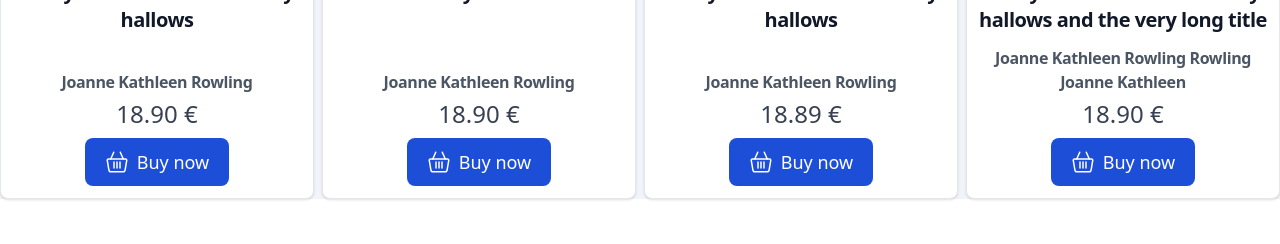
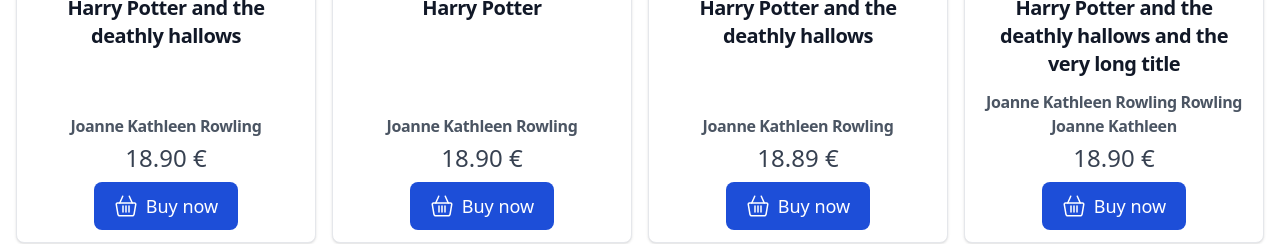
Before and after one commit to jzizka8/BookMarket, a React (Vite) app in the folder frontend/: page /books in a window 1280 px wide. Shown: the part 419-663 px from the top of the page. Built offline with nearby package versions, Linux system fonts and the light colour scheme.

Commit message:
feat: allBooks pagination

```diff
--- a/frontend/src/pages/AllBooks.tsx
+++ b/frontend/src/pages/AllBooks.tsx
@@ -1,8 +1,9 @@
+import { useState } from 'react';
 import BookCard from '../components/BookCard/BookCard';
 import { Genre, Lang } from '../types/prismaTypes';
 
 const AllBooks = () => {
-  const books = [
+  const filteredBooks = [
     {
       id: '51802sf7-9ab5-437d-b4a4-1db640c69eda',
       createdAt: new Date(),
@@ -106,11 +107,15 @@ const AllBooks = () => {
       },
     },
   ];
-
+  const SHOWN_ITEMS_COUNT = 20;
+  const [shownItems, setShownItems] = useState(SHOWN_ITEMS_COUNT);
+  const showMore = () => {
+    setShownItems(shownItems + SHOWN_ITEMS_COUNT);
+  };
   return (
-    <div className="flex justify-center bg-slate-100">
-      <div className="mt-5 grid gap-2 sm:grid-cols-2 md:grid-cols-3 lg:grid-cols-4">
-        {books.map((book) => (
+    <div className="mx-4 my-9 flex flex-col items-center">
+      <div className="grid gap-4 sm:grid-cols-2 md:grid-cols-3 lg:grid-cols-4">
+        {filteredBooks.slice(0, shownItems).map((book) => (
           <BookCard
             key={book.id}
             {...{
@@ -119,6 +124,17 @@ const AllBooks = () => {
           />
         ))}
       </div>
+      <div className="flex justify-center">
+        {filteredBooks.length > shownItems && (
+          <button
+            type="button"
+            className="m-8 inline-flex items-center rounded-lg bg-blue-700 px-5 py-2.5 text-2xl font-medium text-white hover:bg-blue-800 focus:outline-none focus:ring-4 focus:ring-blue-300"
+            onClick={showMore}
+          >
+            Show more
+          </button>
+        )}
+      </div>
     </div>
   );
 };
```
